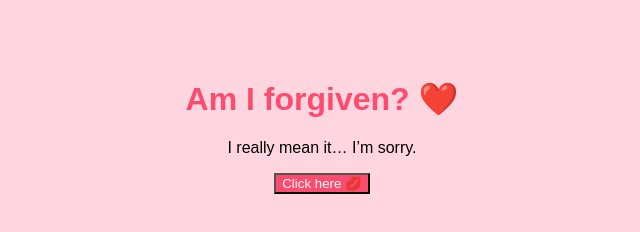
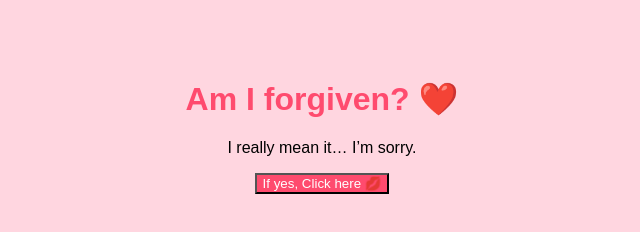
Before and after one commit to chhasiadhruvin-png/hehe, a plain HTML site: page final.html in a window 1280 px wide. Shown: the whole page, without its empty margins (318-958 px from the left). Drawn offline with Linux system fonts and the light colour scheme.

Commit message:
Update final.html

```diff
--- a/final.html
+++ b/final.html
@@ -10,7 +10,7 @@
   <h1>Am I forgiven? ❤️</h1>
   <p>I really mean it… I’m sorry.</p>
 
-  <button onclick="showLove()">Click here 💋</button>
+  <button onclick="showLove()">If yes, Click here 💋</button>
 
   <div id="hearts"></div>
 </div>
```
